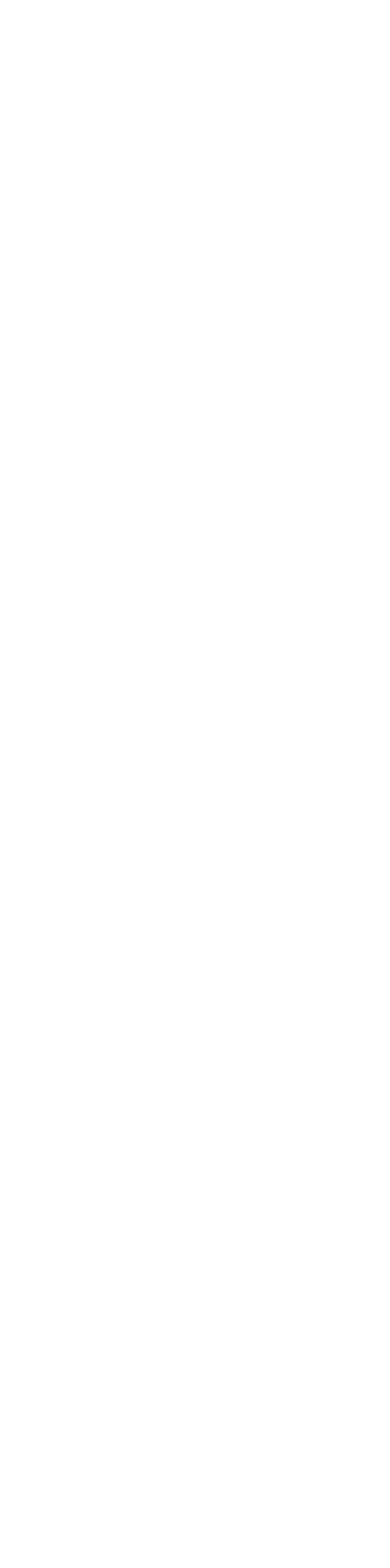
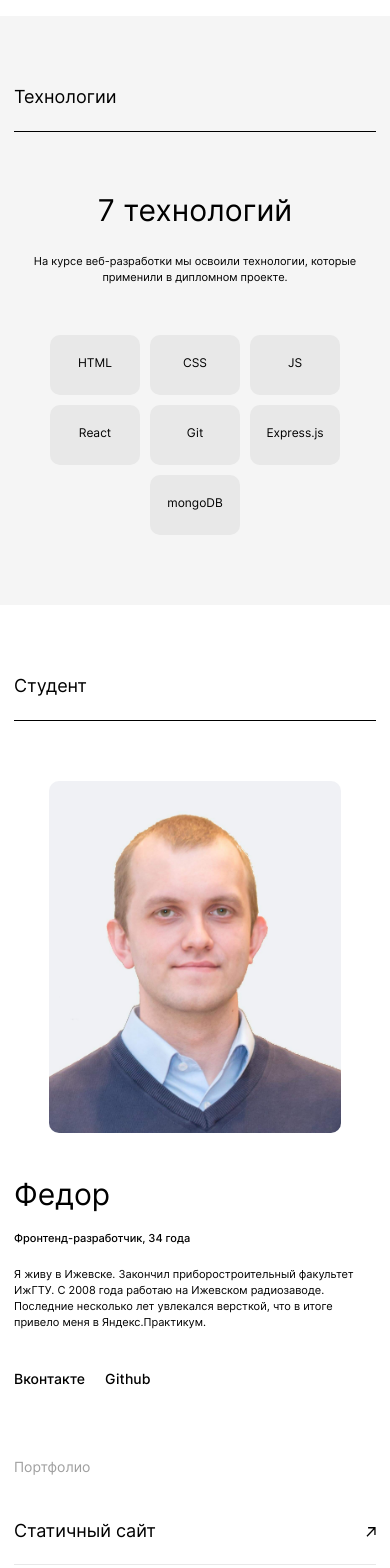
Before and after one commit to nikolaevfo/movies-explorer-frontend, a React (Create React App) app: page /profile in a window 390 px wide. Shown: the part 1460-3028 px from the top of the page. Before the commit the page ends 1476 px from the top, so only its background shows below. Built offline with nearby package versions, Linux system fonts and the light colour scheme; the HTML template or start-up script is replaced by a standard one.

Commit message:
feat: adaptiv footer

```diff
--- a/src/components/AboutMe/AboutMe.css
+++ b/src/components/AboutMe/AboutMe.css
@@ -1,7 +1,4 @@
 .about-me {
-  /* width: 100%; */
-  /* display: flex;
-  justify-content: center; */
   padding: 110px 0 50px;
 }
 
@@ -32,7 +29,7 @@
 }
 
 .about-me__info-title {
-  font-weight: 500;
+  font-weight: 400;
   font-size: 50px;
   line-height: 58px;
 
@@ -40,7 +37,7 @@
 }
 
 .about-me__info-subtitle {
-  font-weight: normal;
+  font-weight: 500;
   font-size: 18px;
   line-height: 20px;
 
@@ -87,3 +84,77 @@
   object-fit: cover;
   border-radius: 10px;
 }
+
+
+@media (max-width: 1023px) {
+  .about-me {
+    padding: 90px 0 45px;
+  }
+  .about-me__info-column {
+    max-width: 400px;
+  }
+  .about-me__info-title {
+    font-size: 40px;
+    line-height: 40px;
+  }
+  .about-me__info-subtitle {
+    font-size: 18px;
+    line-height: 20px;
+    margin: 0 0 20px;
+  }
+  .about-me__info-text {
+    font-size: 12px;
+    line-height: 18px;
+  }
+  .about-me__info-photo{
+    width: 255px;
+    height: 307px;
+  }
+}
+
+@media (max-width: 767px) {
+  .about-me {
+    padding: 70px 0 35px;
+  }
+  .about-me__title {
+    font-size: 18px;
+    line-height: 22px;
+  }
+  .about-me__info {
+    padding-top: 60px;
+    flex-direction: column;
+    justify-content: flex-start;
+    align-items: center;
+  }
+  .about-me__info-column {
+    max-width: 400px;
+    order: 2;
+    align-self: center;
+  }
+  .about-me__info-title {
+    font-size: 30px;
+    line-height: 36px;
+  }
+  .about-me__info-subtitle {
+    font-size: 11px;
+    line-height: 16px;
+    margin: 0 0 20px;
+  }
+  .about-me__info-text {
+    font-size: 11px;
+    line-height: 16px;
+    margin-bottom: 40px;
+  }
+  .about-me__info-links {
+    margin: 0;
+  }
+  .about-me__info-photo-container{
+    align-self: center;
+  }
+  .about-me__info-photo{
+    width: 292px;
+    height: 352px;
+    order: 1;
+    margin-bottom: 40px;
+  }
+}
--- a/src/components/AboutProject/AboutProject.css
+++ b/src/components/AboutProject/AboutProject.css
@@ -89,7 +89,6 @@
   flex-basis: 80%;
 }
 
-
 @media (max-width: 1023px) {
   .about-project {
     padding: 90px 0;
--- a/src/components/App/App.js
+++ b/src/components/App/App.js
@@ -10,7 +10,7 @@ function App() {
     <div className="root">
       <div className="page">
         <Main />
-        {/* <Footer /> */}
+        <Footer />
         {/* <Switch>
 
           <Route exact path="/">
--- a/src/components/Footer/Footer.css
+++ b/src/components/Footer/Footer.css
@@ -1,13 +1,6 @@
 .footer {
   width: 100%;
   padding: 80px 0 20px;
-}
-
-.footer__container {
-  /* display: flex;
-  flex-direction: column;
-  justify-content: flex-start;
-  align-items: stretch; */
 }
 
 .footer__title {
@@ -63,3 +56,38 @@
 .footer__link:hover {
   color: #A0A0A0;
 }
+
+@media (max-width: 767px) {
+  .footer {
+    padding: 80px 0 10px;
+  }
+  .footer__title {
+    font-size: 12px;
+    line-height: 15px;
+    margin: 0 0 30px;
+  }
+  .footer__content {
+    flex-direction: column;
+    justify-content: flex-start;
+    align-items: center;
+  }
+  .footer__copyright {
+    order: 2;
+  }
+  .footer__items {
+    order: 1;
+    flex-direction: column;
+    justify-content: flex-start;
+    align-items: center;
+  }
+  .footer__item {
+    margin: 0 0 12px;
+  }
+  .footer__item:last-child {
+    margin-bottom: 30px;
+  }
+  .footer__link {
+    font-size: 12px;
+    line-height: 15px;
+  }
+}
--- a/src/components/Main/Main.js
+++ b/src/components/Main/Main.js
@@ -12,9 +12,9 @@ function Main() {
     <div className="main">
       <Promo />
       <AboutProject />
-      {/* <Techs /> */}
-      {/* <AboutMe /> */}
-      {/* <Portfolio /> */}
+      <Techs />
+      <AboutMe />
+      <Portfolio />
     </div>
   );
 };
--- a/src/components/Portfolio/Portfolio.css
+++ b/src/components/Portfolio/Portfolio.css
@@ -1,7 +1,5 @@
 .portfolio {
   width: 100%;
-  /* display: flex;
-  justify-content: center; */
   padding: 50px 0 125px;
 }
 
@@ -44,9 +42,39 @@
   text-decoration: none;
   color: #000;
   transition: 0.3s;
-  background: url('../../images/main-portfolio-link.svg') right no-repeat;
+  background: url('../../images/main-portfolio-link.svg') right 10px no-repeat;
 }
 
 .portfolio__item-link:hover {
   color: #A0A0A0;
 }
+
+
+@media (max-width: 1023px) {
+  .portfolio {
+    padding: 45px 0 90px;
+  }
+  .portfolio__item-link {
+    font-size: 28px;
+  }
+}
+
+@media (max-width: 767px) {
+  .portfolio {
+    padding: 35px 0 70px;
+  }
+  .portfolio__title {
+    font-size: 14px;
+    max-width: 400px;
+    margin: 0 auto 40px;
+  }
+  .portfolio__items {
+    max-width: 400px;
+    margin: 0 auto;
+  }
+  .portfolio__item-link {
+    font-size: 18px;
+    line-height: 28px;
+    background: url('../../images/main-portfolio-link.svg') right 10px/10px 10px no-repeat;
+  }
+}
--- a/src/components/Techs/Techs.css
+++ b/src/components/Techs/Techs.css
@@ -1,8 +1,5 @@
 .techs {
-  /* width: 100%; */
-  /* display: flex;
-  justify-content: center; */
-  padding: 100px 0;
+  padding: 100px 0 90px;
   background: #F5F5F5;
 }
 
@@ -47,21 +44,22 @@
   justify-content: center;
   margin: 0;
   padding: 0;
+  flex-wrap: wrap;
 }
 
 .techs__info-item {
   box-sizing: border-box;
   background: #E8E8E8;
-  padding: 21px 12px;
+  padding: 20px 12px;
   list-style: none;
-  margin-right: 10px;
+  margin: 0 10px 10px 0;
   border-radius: 10px;
   min-width: 90px;
   min-height: 60px;
 }
 
 .techs__info-item:last-child {
-  margin: 0;
+  margin-right: 0;
 }
 
 .techs__info-item-text{
@@ -72,3 +70,54 @@
   margin: 0;
   text-align: center;
 }
+
+@media (max-width: 1023px) {
+  .techs {
+    padding: 90px 0 80px;
+  }
+  .techs__info {
+    padding-top: 80px;
+  }
+  .techs__info-text {
+    font-size: 12px;
+    line-height: 18px;
+    margin-bottom: 80px;
+  }
+  .techs__info-item-text{
+    font-size: 12px;
+    line-height: 15px;
+  }
+}
+
+@media (max-width: 767px) {
+  .techs {
+    padding: 70px 0 60px;
+  }
+  .techs__title {
+    font-size: 18px;
+    line-height: 22px;
+  }
+  .techs__info {
+    padding-top: 60px;
+  }
+  .techs__info-title {
+    font-size: 30px;
+    line-height: 36px;
+  }
+  .techs__info-text {
+    font-size: 11px;
+    line-height: 16px;
+    margin-bottom: 50px;
+  }
+  .techs__info-items {
+    position: relative;
+    left: 5px;
+  }
+  .techs__info-item:last-child {
+    margin-right: 10px;
+  }
+  .techs__info-item-text{
+    font-size: 12px;
+    line-height: 15px;
+  }
+}
```
